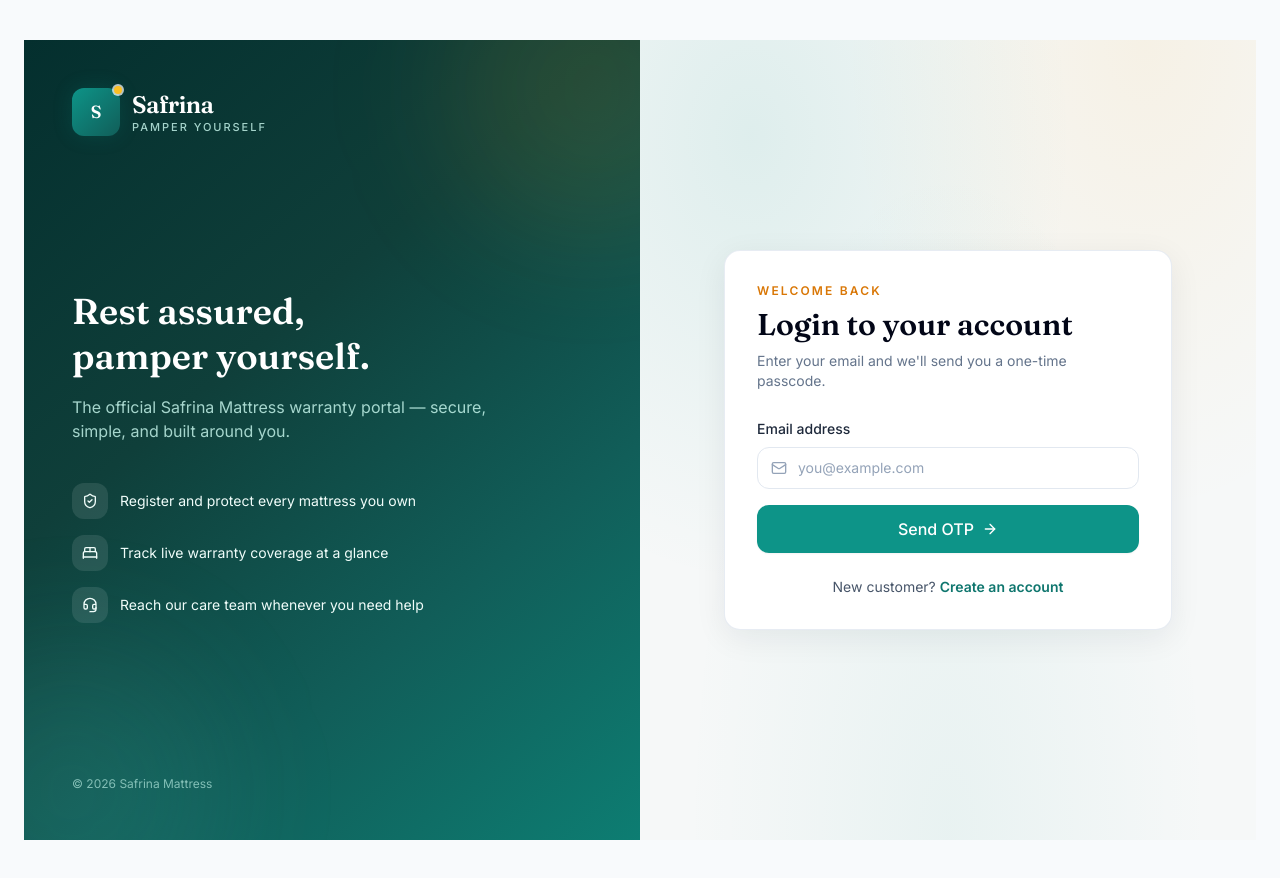
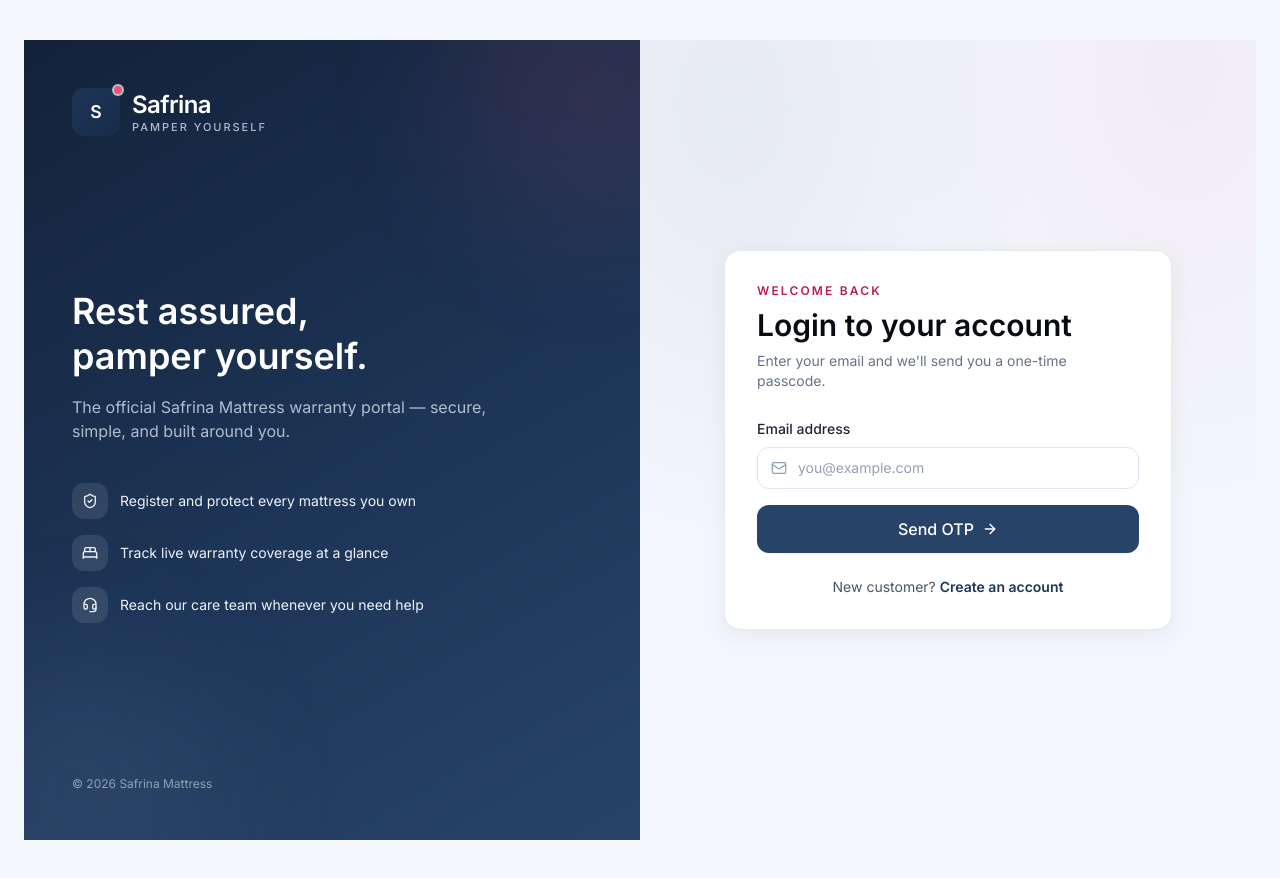
Before and after one commit to karamveersingh22/warranty_portal_frontend, a React (Vite) app: page /login in a window 1280 px wide. Built offline with nearby package versions, Linux system fonts and the light colour scheme; no server answers.

Commit message:
more ui changes

```diff
--- a/src/components/ProductCard.jsx
+++ b/src/components/ProductCard.jsx
@@ -7,7 +7,7 @@ export default function ProductCard({ product }) {
 
   return (
     <Link to={`/customer/product/${product.piece}`}>
-      <div className="h-full rounded-2xl border border-surface-200/80 bg-white p-5 shadow-card transition hover:-translate-y-1 hover:shadow-glass-lg">
+      <div className="h-full rounded-2xl border border-surface-200/80 bg-white p-5 shadow-card transition duration-200 hover:border-brand-200 hover:shadow-glass">
         <div className="flex justify-between items-start mb-3">
           <div className="min-w-0">
             <h3 className="line-clamp-2 font-semibold text-surface-950">{product.item_name || 'Product'}</h3>
--- a/src/index.css
+++ b/src/index.css
@@ -1,5 +1,5 @@
 /* ==================== Google Fonts ==================== */
-@import url('https://fonts.googleapis.com/css2?family=Inter:wght@300;400;500;600;700;800;900&family=Fraunces:opsz,wght@9..144,400;9..144,500;9..144,600;9..144,700&display=swap');
+@import url('https://fonts.googleapis.com/css2?family=Inter:wght@300;400;500;600;700;800;900&display=swap');
 
 @tailwind base;
 @tailwind components;
@@ -20,8 +20,8 @@ body {
   font-family: 'Inter', system-ui, -apple-system, sans-serif;
   -webkit-font-smoothing: antialiased;
   -moz-osx-font-smoothing: grayscale;
-  background-color: #f8fafc;
-  color: #1e293b;
+  background-color: #f3f6fb;
+  color: #1f2533;
 }
 
 /* ==================== Scrollbar ==================== */
@@ -59,30 +59,24 @@ body {
     border: 1px solid rgba(255, 255, 255, 0.08);
   }
 
-  /* Premium gradient backgrounds */
+  /* Brand gradient surfaces — restrained navy with a hint of depth */
   .bg-gradient-brand {
-    background: linear-gradient(135deg, #0d9488 0%, #0f766e 55%, #115e59 100%);
+    background: linear-gradient(135deg, #1d3557 0%, #182c49 100%);
   }
 
   .bg-gradient-hero {
-    background: linear-gradient(140deg, #042f2e 0%, #0f3f3a 38%, #115e59 70%, #0d7d72 100%);
+    background: linear-gradient(150deg, #13223a 0%, #1d3557 55%, #274468 100%);
   }
 
   .bg-gradient-mesh {
     background:
-      radial-gradient(at 18% 12%, rgba(13, 148, 136, 0.10) 0%, transparent 45%),
-      radial-gradient(at 82% 0%, rgba(245, 158, 11, 0.08) 0%, transparent 42%),
-      radial-gradient(at 50% 100%, rgba(13, 148, 136, 0.06) 0%, transparent 60%),
-      #f6f8f8;
-  }
-
-  /* Brand display type + gradient wordmark */
-  .font-display {
-    font-family: 'Fraunces', Georgia, Cambria, serif;
+      radial-gradient(at 15% 8%, rgba(29, 53, 87, 0.06) 0%, transparent 42%),
+      radial-gradient(at 88% 4%, rgba(214, 51, 108, 0.05) 0%, transparent 40%),
+      #f3f6fb;
   }
 
   .text-gradient-brand {
-    background: linear-gradient(120deg, #0f766e 0%, #0d9488 45%, #d97706 110%);
+    background: linear-gradient(115deg, #1d3557 0%, #274468 40%, #d6336c 115%);
     -webkit-background-clip: text;
     background-clip: text;
     -webkit-text-fill-color: transparent;
@@ -90,16 +84,16 @@ body {
   }
 
   .ring-hairline {
-    box-shadow: inset 0 0 0 1px rgba(15, 23, 42, 0.06);
+    box-shadow: inset 0 0 0 1px rgba(19, 34, 58, 0.06);
   }
 
   /* Card styles */
   .card {
-    @apply bg-white rounded-2xl shadow-glass border border-surface-100 transition-all duration-300;
+    @apply bg-white rounded-2xl shadow-card border border-surface-200/80 transition-all duration-200;
   }
 
   .card-hover {
-    @apply card hover:shadow-glass-lg hover:-translate-y-0.5;
+    @apply card hover:shadow-glass hover:border-brand-200;
   }
 
   /* Button base styles */
--- a/src/pages/admin/Dashboard.jsx
+++ b/src/pages/admin/Dashboard.jsx
@@ -120,7 +120,7 @@ function Stat({ icon: Icon, label, value, tone = 'brand' }) {
     neutral: 'bg-surface-100 text-surface-700',
   }
   return (
-    <div className="rounded-2xl border border-surface-200/80 bg-white p-5 shadow-card transition hover:-translate-y-0.5 hover:shadow-glass-lg">
+    <div className="rounded-2xl border border-surface-200/80 bg-white p-5 shadow-card transition duration-200 hover:border-brand-200 hover:shadow-glass">
       <div className={`flex h-11 w-11 items-center justify-center rounded-xl ${tones[tone]}`}><Icon className="h-5 w-5" /></div>
       <p className="mt-4 font-display text-3xl font-semibold text-surface-950">{value}</p>
       <p className="mt-1 text-sm text-surface-500">{label}</p>
--- a/src/pages/customer/CustomerDashboard.jsx
+++ b/src/pages/customer/CustomerDashboard.jsx
@@ -116,7 +116,7 @@ function StatCard({ icon: Icon, label, value, tone }) {
   }
 
   return (
-    <div className="rounded-2xl border border-surface-200/80 bg-white p-5 shadow-card transition hover:-translate-y-0.5 hover:shadow-glass-lg">
+    <div className="rounded-2xl border border-surface-200/80 bg-white p-5 shadow-card transition duration-200 hover:border-brand-200 hover:shadow-glass">
       <div className={`flex h-11 w-11 items-center justify-center rounded-xl ${tones[tone]}`}>
         <Icon className="h-5 w-5" />
       </div>
--- a/src/pages/customer/Landing.jsx
+++ b/src/pages/customer/Landing.jsx
@@ -37,7 +37,7 @@ export default function Landing() {
 
       {/* Hero */}
       <section className="mx-auto grid max-w-7xl items-center gap-12 px-4 pb-16 pt-8 sm:px-6 lg:grid-cols-2 lg:pt-16">
-        <div className="animate-slide-up">
+        <div>
           <span className="inline-flex items-center gap-2 rounded-full border border-accent-200 bg-accent-50 px-3 py-1 text-xs font-semibold uppercase tracking-wide text-accent-700">
             <Sparkles className="h-3.5 w-3.5" />
             Safrina Warranty Portal
@@ -81,9 +81,8 @@ export default function Landing() {
         </div>
 
         {/* Hero visual */}
-        <div className="relative animate-scale-in">
-          <div className="absolute -inset-6 -z-10 rounded-[2.5rem] bg-gradient-brand opacity-10 blur-2xl" />
-          <div className="overflow-hidden rounded-3xl border border-white/60 bg-white/80 p-8 shadow-glass-lg backdrop-blur">
+        <div className="relative">
+          <div className="overflow-hidden rounded-2xl border border-surface-200/80 bg-white p-8 shadow-glass">
             <div className="flex items-center justify-between">
               <Brand showTagline={false} size="sm" />
               <span className="badge-success">Active</span>
@@ -126,7 +125,7 @@ export default function Landing() {
           {FEATURES.map(({ icon: Icon, title, text }) => (
             <div
               key={title}
-              className="rounded-2xl border border-surface-200/80 bg-white p-6 shadow-card transition hover:-translate-y-1 hover:shadow-glass-lg"
+              className="rounded-2xl border border-surface-200/80 bg-white p-6 shadow-card transition duration-200 hover:border-brand-200 hover:shadow-glass"
             >
               <span className="flex h-12 w-12 items-center justify-center rounded-2xl bg-brand-50 text-brand-700">
                 <Icon className="h-6 w-6" />
--- a/tailwind.config.js
+++ b/tailwind.config.js
@@ -7,45 +7,45 @@ export default {
   theme: {
     extend: {
       colors: {
-        // Safrina brand — deep, restful teal
+        // Safrina brand — deep, trustworthy navy
         brand: {
-          50:  '#f0fdfa',
-          100: '#ccfbf1',
-          200: '#99f6e4',
-          300: '#5eead4',
-          400: '#2dd4bf',
-          500: '#14b8a6',
-          600: '#0d9488',
-          700: '#0f766e',
-          800: '#115e59',
-          900: '#134e4a',
-          950: '#042f2e',
+          50:  '#eef2f8',
+          100: '#d6e0ee',
+          200: '#aec2da',
+          300: '#7e9cc0',
+          400: '#4f73a1',
+          500: '#345785',
+          600: '#274468',
+          700: '#1d3557',
+          800: '#182c49',
+          900: '#13223a',
+          950: '#0b1526',
         },
-        // Warm gold accent — the "pamper yourself" touch
+        // Safrina accent — warm reddish pink
         accent: {
-          50:  '#fffbeb',
-          100: '#fef3c7',
-          200: '#fde68a',
-          300: '#fcd34d',
-          400: '#fbbf24',
-          500: '#f59e0b',
-          600: '#d97706',
-          700: '#b45309',
-          800: '#92400e',
-          900: '#78350f',
+          50:  '#fdeef3',
+          100: '#fbd6e1',
+          200: '#f7adc3',
+          300: '#f180a1',
+          400: '#e85680',
+          500: '#d6336c',
+          600: '#b81f57',
+          700: '#971747',
+          800: '#7a1239',
+          900: '#5e0e2c',
         },
         surface: {
-          50:  '#f8fafc',
-          100: '#f1f5f9',
-          200: '#e2e8f0',
-          300: '#cbd5e1',
-          400: '#94a3b8',
-          500: '#64748b',
-          600: '#475569',
-          700: '#334155',
-          800: '#1e293b',
-          900: '#0f172a',
-          950: '#020617',
+          50:  '#f3f6fb',
+          100: '#eaeff7',
+          200: '#dce3ee',
+          300: '#c3cedd',
+          400: '#94a1b8',
+          500: '#677288',
+          600: '#4a5468',
+          700: '#343c4d',
+          800: '#1f2533',
+          900: '#131824',
+          950: '#080b13',
         },
         success: {
           50:  '#ecfdf5',
@@ -72,15 +72,16 @@ export default {
         },
       },
       fontFamily: {
+        // Clean, trustworthy sans throughout — no decorative display face
         sans: ['Inter', 'system-ui', '-apple-system', 'sans-serif'],
-        display: ['Fraunces', 'Georgia', 'Cambria', 'serif'],
+        display: ['Inter', 'system-ui', '-apple-system', 'sans-serif'],
       },
       boxShadow: {
-        'glass': '0 8px 32px rgba(15, 23, 42, 0.07)',
-        'glass-lg': '0 20px 50px rgba(15, 23, 42, 0.12)',
-        'card': '0 1px 2px rgba(15, 23, 42, 0.04), 0 4px 16px rgba(15, 23, 42, 0.06)',
-        'glow': '0 0 20px rgba(13, 148, 136, 0.18)',
-        'glow-lg': '0 0 44px rgba(13, 148, 136, 0.22)',
+        'glass': '0 6px 24px rgba(19, 34, 58, 0.06)',
+        'glass-lg': '0 16px 40px rgba(19, 34, 58, 0.10)',
+        'card': '0 1px 2px rgba(19, 34, 58, 0.04), 0 2px 10px rgba(19, 34, 58, 0.05)',
+        'glow': '0 0 0 1px rgba(29, 53, 87, 0.04)',
+        'glow-lg': '0 8px 24px rgba(29, 53, 87, 0.12)',
       },
       animation: {
         'fade-in': 'fadeIn 0.5s ease-out',
```
